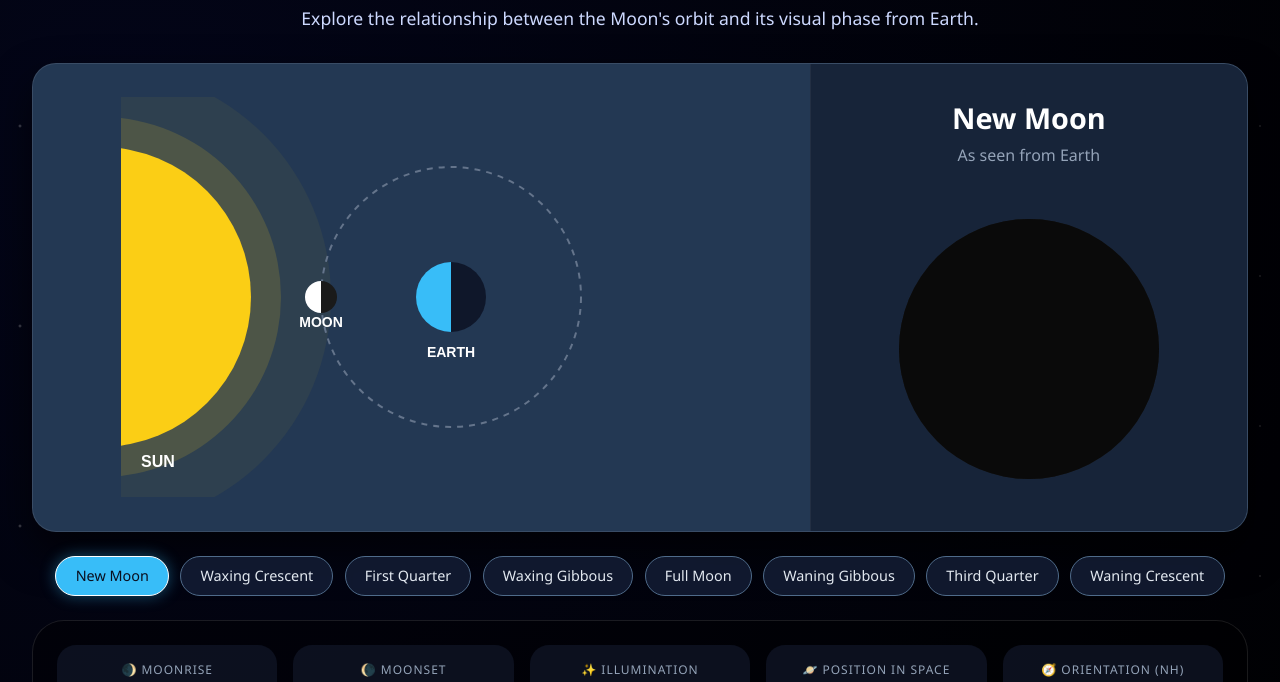
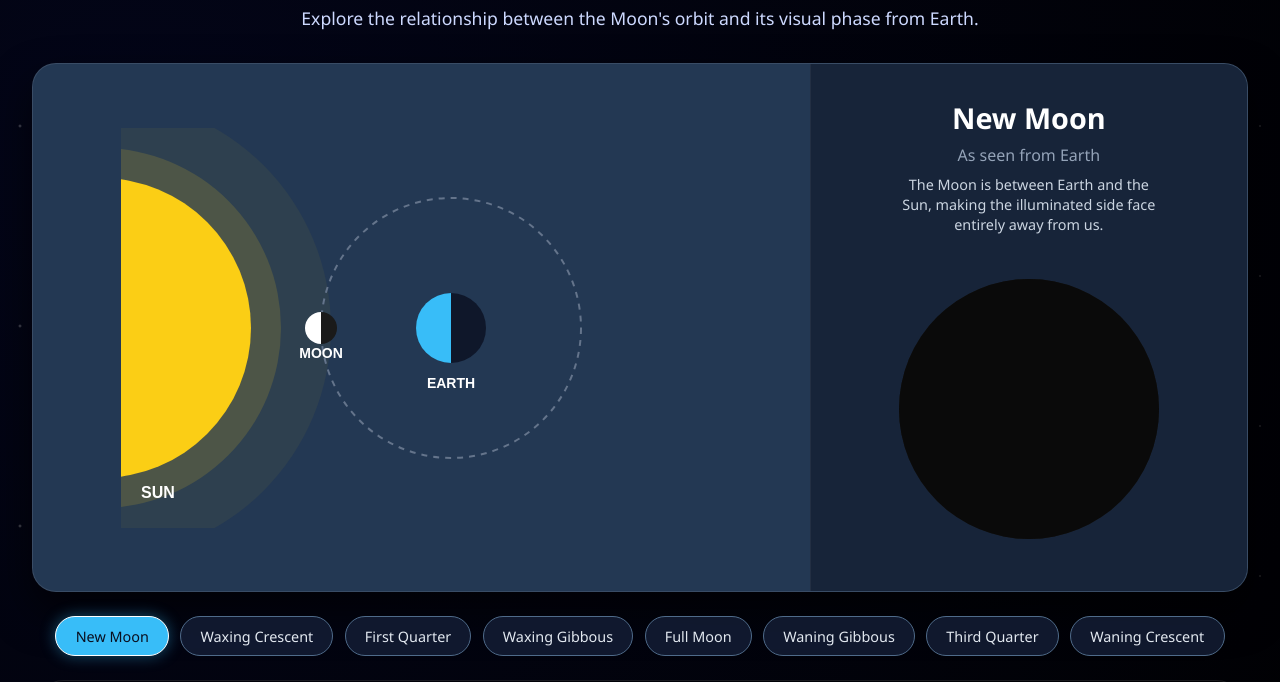
Before and after one commit to CodeWithYanYan/moon-phases, a plain HTML site: page index.html in a window 1280 px wide. Shown: the part 104-786 px from the top of the page. Drawn offline with Linux system fonts and the light colour scheme.

Commit message:
Enhance moon phase data with descriptions
Added descriptions for each moon phase in the JavaScript object and updated the UI to display the phase description.

```diff
--- a/index.html
+++ b/index.html
@@ -72,7 +72,7 @@
         .simulator-panel {
             display: flex;
             flex-wrap: wrap;
-            background: #233853; /* Matches the reference diagram background */
+            background: #233853;
             border-radius: 24px;
             overflow: hidden;
             box-shadow: 0 20px 40px rgba(0,0,0,0.6);
@@ -93,7 +93,7 @@
         .earth-view-section {
             flex: 1;
             min-width: 280px;
-            background: #172439; /* Darker blue for the side panel */
+            background: #172439;
             padding: 2rem;
             display: flex;
             flex-direction: column;
@@ -113,8 +113,19 @@
         .earth-view-subtitle {
             font-size: 1rem;
             color: #94a3b8;
-            margin-bottom: 2rem;
+            margin-bottom: 0.5rem; /* Reduced to make room for description */
             text-align: center;
+        }
+
+        /* NEW: Styles for the phase description */
+        .earth-view-desc {
+            font-size: 0.9rem;
+            color: #cbd5e1;
+            text-align: center;
+            max-width: 260px;
+            margin-bottom: 1.5rem;
+            line-height: 1.4;
+            min-height: 3.5rem; /* Keeps the canvas from jumping around */
         }
 
         canvas {
@@ -245,6 +256,8 @@
         <div class="earth-view-section">
             <div class="earth-view-title" id="currentPhaseName">New Moon</div>
             <div class="earth-view-subtitle">As seen from Earth</div>
+            <!-- NEW: Definition Container -->
+            <div class="earth-view-desc" id="phaseDescription">The Moon is between Earth and the Sun, making the illuminated side face entirely away from us.</div>
             <canvas id="moonCanvas" class="moon-canvas" width="300" height="300"></canvas>
         </div>
     </div>
@@ -271,15 +284,16 @@
 <script>
     (function() {
         // -------- PHASE DATA ----------
+        // NEW: Added descriptions to each phase object
         const phases = [
-            { name: "New Moon", type: "primary", illumination: "0%", moonrise: "around sunrise", moonset: "around sunset", position: "Moon between Sun and Earth", orientationNH: "not visible", orbitPos: 0 },
-            { name: "Waxing Crescent", type: "intermediate", illumination: "0% → 50%", moonrise: "morning", moonset: "afternoon", position: "moving from New Moon to First Quarter", orientationNH: "right side lit", orbitPos: 0.125 },
-            { name: "First Quarter", type: "primary", illumination: "~50%", moonrise: "around midday", moonset: "around midnight", position: "1/4 of orbit around Earth", orientationNH: "right side lit", orbitPos: 0.25 },
-            { name: "Waxing Gibbous", type: "intermediate", illumination: "50% → 100%", moonrise: "afternoon", moonset: "early morning", position: "moving from First Quarter to Full Moon", orientationNH: "right side lit", orbitPos: 0.375 },
-            { name: "Full Moon", type: "primary", illumination: "~100%", moonrise: "around sunset", moonset: "around sunrise", position: "Moon & Sun opposite sides of Earth", orientationNH: "fully lit", orbitPos: 0.5 },
-            { name: "Waning Gibbous", type: "intermediate", illumination: "100% → 50%", moonrise: "evening", moonset: "morning", position: "moving from Full Moon to Third Quarter", orientationNH: "left side lit", orbitPos: 0.625 },
-            { name: "Third Quarter", type: "primary", illumination: "~50%", moonrise: "around midnight", moonset: "around midday", position: "3/4 of orbit around Earth", orientationNH: "left side lit", orbitPos: 0.75 },
-            { name: "Waning Crescent", type: "intermediate", illumination: "50% → 0%", moonrise: "early morning", moonset: "afternoon", position: "moving from Third Quarter to New Moon", orientationNH: "left side lit", orbitPos: 0.875 }
+            { name: "New Moon", type: "primary", illumination: "0%", moonrise: "around sunrise", moonset: "around sunset", position: "Moon between Sun and Earth", orientationNH: "not visible", orbitPos: 0, description: "The Moon is between Earth and the Sun, making the illuminated side face entirely away from us." },
+            { name: "Waxing Crescent", type: "intermediate", illumination: "0% → 50%", moonrise: "morning", moonset: "afternoon", position: "moving from New Moon to First Quarter", orientationNH: "right side lit", orbitPos: 0.125, description: "A small sliver of the right side becomes visible as the Moon begins its journey around Earth." },
+            { name: "First Quarter", type: "primary", illumination: "~50%", moonrise: "around midday", moonset: "around midnight", position: "1/4 of orbit around Earth", orientationNH: "right side lit", orbitPos: 0.25, description: "Exactly half of the Moon's visible surface is illuminated. It has completed one-quarter of its orbit." },
+            { name: "Waxing Gibbous", type: "intermediate", illumination: "50% → 100%", moonrise: "afternoon", moonset: "early morning", position: "moving from First Quarter to Full Moon", orientationNH: "right side lit", orbitPos: 0.375, description: "Most of the Moon's visible face is illuminated and continues to grow fuller each night." },
+            { name: "Full Moon", type: "primary", illumination: "~100%", moonrise: "around sunset", moonset: "around sunrise", position: "Moon & Sun opposite sides of Earth", orientationNH: "fully lit", orbitPos: 0.5, description: "Earth is between the Moon and the Sun, allowing us to see the entire illuminated daytime side." },
+            { name: "Waning Gibbous", type: "intermediate", illumination: "100% → 50%", moonrise: "evening", moonset: "morning", position: "moving from Full Moon to Third Quarter", orientationNH: "left side lit", orbitPos: 0.625, description: "The illuminated portion begins to shrink, with the dark edge creeping in from the right." },
+            { name: "Third Quarter", type: "primary", illumination: "~50%", moonrise: "around midnight", moonset: "around midday", position: "3/4 of orbit around Earth", orientationNH: "left side lit", orbitPos: 0.75, description: "The opposite half of the Moon is illuminated compared to the First Quarter." },
+            { name: "Waning Crescent", type: "intermediate", illumination: "50% → 0%", moonrise: "early morning", moonset: "afternoon", position: "moving from Third Quarter to New Moon", orientationNH: "left side lit", orbitPos: 0.875, description: "Only a small sliver on the left side remains illuminated before the cycle starts over." }
         ];
 
         let activeIdx = 0; // Starts at New Moon
@@ -358,8 +372,7 @@
             ctx.textAlign = "left"; // reset
         }
 
-        // 2. Draw the "As seen from Earth" View (Monochromatic)
-       // 2. Draw the "As seen from Earth" View (Perfect Crescent Shapes)
+        // 2. Draw the "As seen from Earth" View (Perfect Crescent Shapes)
         function drawMoon() {
             const canvas = document.getElementById('moonCanvas');
             const ctx = canvas.getContext('2d');
@@ -455,10 +468,14 @@
                 ctx.fill();
             }
         }
+
         // 3. Update UI text and trigger canvas redraws
         function updateUIAndDraw() {
             const phase = phases[activeIdx];
             document.getElementById('currentPhaseName').innerText = phase.name;
+            // NEW: Update the description text based on the active phase
+            document.getElementById('phaseDescription').innerText = phase.description;
+
             document.getElementById('moonriseVal').innerText = phase.moonrise;
             document.getElementById('moonsetVal').innerText = phase.moonset;
             document.getElementById('illumVal').innerHTML = phase.illumination;
```
